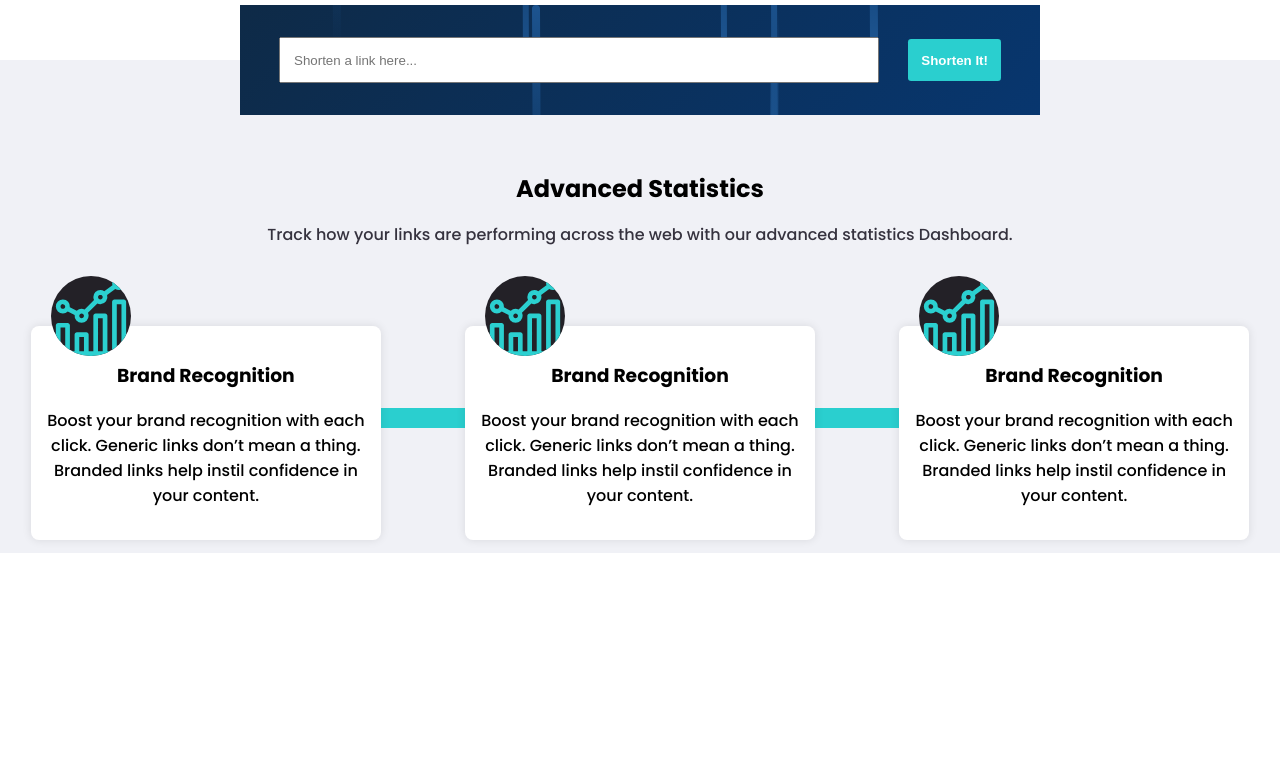
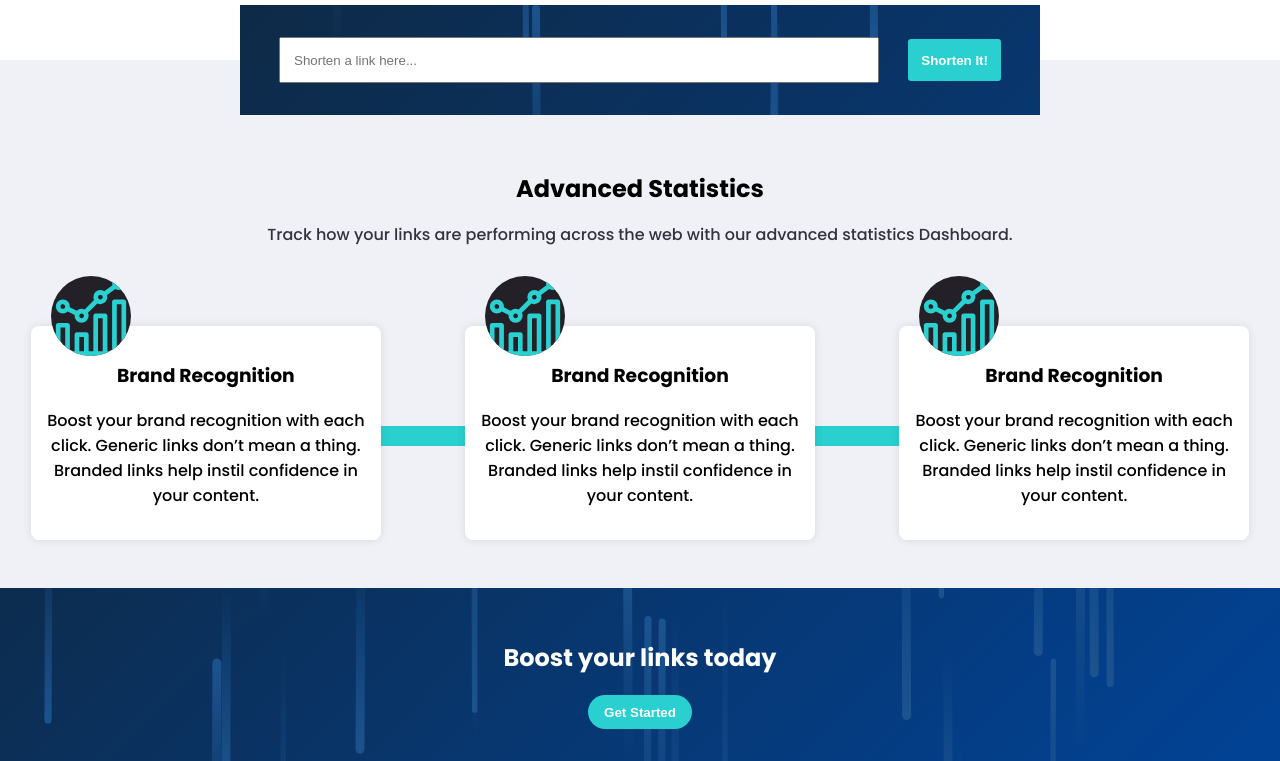
Before and after one commit to mukeshgurpude/next-shortner, a Next.js app: page / in a window 1280 px wide. Shown: the part 568-1329 px from the top of the page. Before the commit the page ends 1121 px from the top, so only its background shows below. Built offline with nearby package versions, Linux system fonts and the light colour scheme.

Commit message:
feat: add reusble banner

```diff
--- /dev/null
+++ b/components/banner.js
@@ -0,0 +1,19 @@
+import styled from 'styled-components'
+import Button from '../styles/button'
+
+export default function Banner() {
+  return <Wrapper>
+    <h2>Boost your links today</h2>
+    <Button variant='default' style={{borderRadius: 50}} py='.6rem' px='1rem'>Get Started</Button>
+  </Wrapper>
+}
+
+
+const Wrapper = styled.section`
+  background-image: url(/Meteor.svg);
+  background-size: cover;
+  background-position: center;
+  background-repeat: no-repeat;
+  text-align: center;
+  padding: 2rem; color: white;
+`
--- a/components/stats.js
+++ b/components/stats.js
@@ -37,7 +37,8 @@ const Desc = styled('p')(color)
 const Features = styled('div')(layout, {
   display: 'flex', gap: '3rem',
   padding: '.8rem', flexFlow: 'wrap',
-  justifyContent: 'space-around', position: 'relative'
+  justifyContent: 'space-around', position: 'relative',
+  paddingBottom: '3rem'
 })
 
 const FancyLine = styled.div`
--- a/pages/index.js
+++ b/pages/index.js
@@ -1,4 +1,5 @@
 import { useEffect, useState } from 'react'
+import Banner from '../components/banner'
 import Input from '../components/input'
 import Showcase from '../components/showcase'
 import Stats from '../components/stats'
@@ -27,5 +28,6 @@ export default function Home() {
     <Input addLink={addLink} />
     <Showcase links={links} />
     <Stats/>
+    <Banner/>
   </>
 }
--- a/styles/button.js
+++ b/styles/button.js
@@ -1,5 +1,5 @@
 import styled from 'styled-components';
-import { color, variant } from 'styled-system';
+import { color, space, variant } from 'styled-system';
 
 const Button = styled('button')({
   border: 'none',
@@ -7,7 +7,7 @@ const Button = styled('button')({
   fontWeight: 'bold',
   cursor: 'pointer',
   borderRadius: '.2rem'
-}, color, variant({
+}, color, space, variant({
   variants: {
     default: {
       bg: 'primary.cyan',
```
